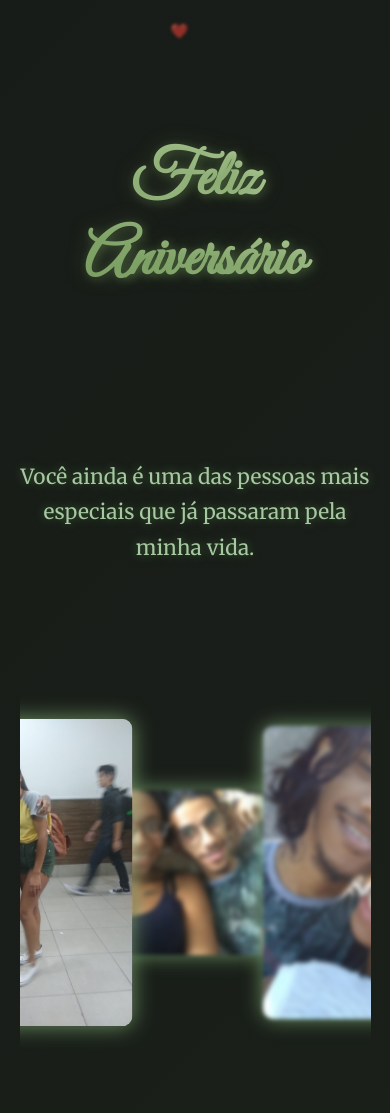
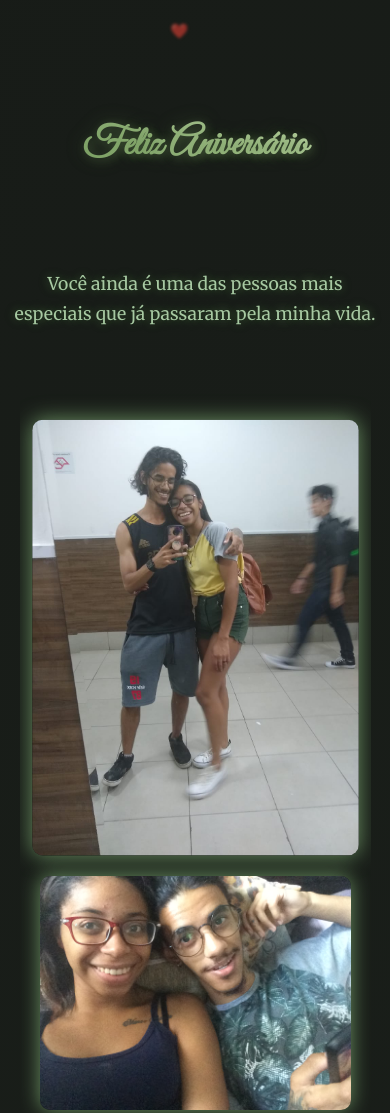
Before and after one commit to zetado01/felizaniversariobru, a plain HTML site: page index.html in a window 390 px wide. Shown: the part 400-1513 px from the top of the page. Drawn offline with Linux system fonts and the light colour scheme.

Commit message:
Update index.html

```diff
--- a/index.html
+++ b/index.html
@@ -141,6 +141,36 @@
         opacity: 0;
       }
     }
+
+    @media (max-width: 768px) {
+  .photo-group {
+    flex-wrap: wrap;
+    justify-content: center;
+    gap: 16px;
+  }
+
+  .photo-overlap {
+    width: 100%;
+    margin-left: 0;
+    margin-bottom: 16px;
+    filter: none;
+  }
+
+  .text-section {
+    font-size: 1.1em;
+    padding: 0 10px;
+  }
+
+  h1 {
+    font-size: 2.5em;
+  }
+
+  iframe.youtube {
+    height: 180px;
+    border-radius: 16px;
+  }
+}
+
   </style>
 </head>
 <body>
```
